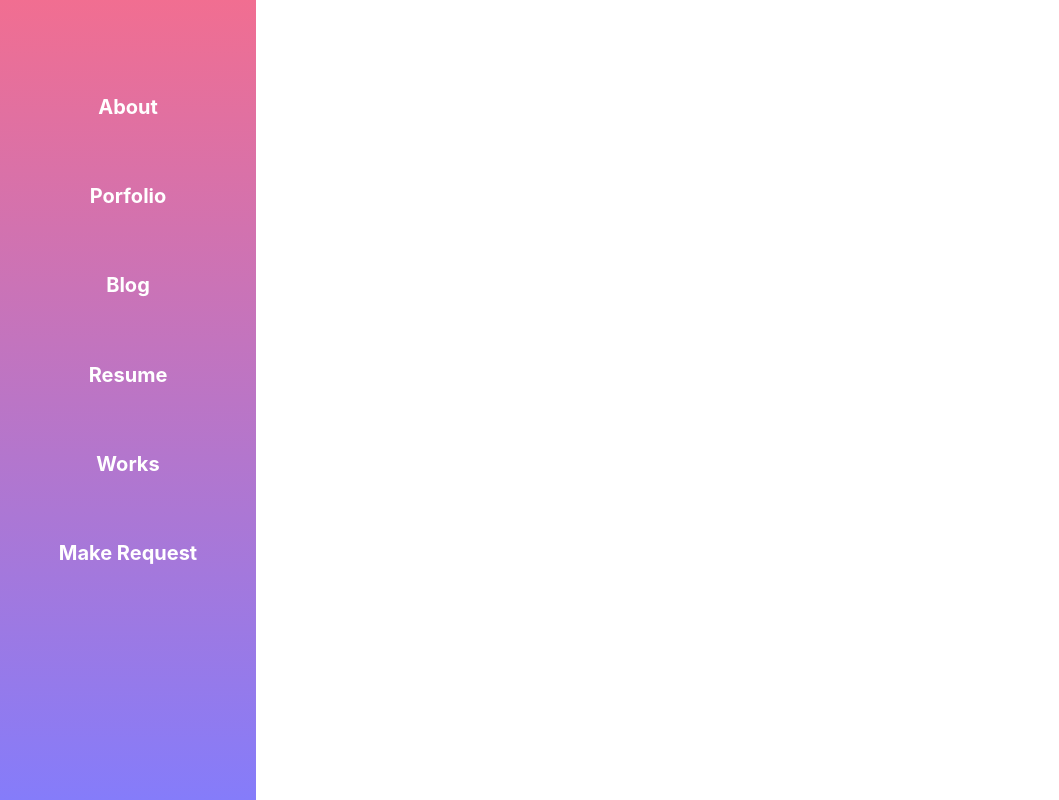
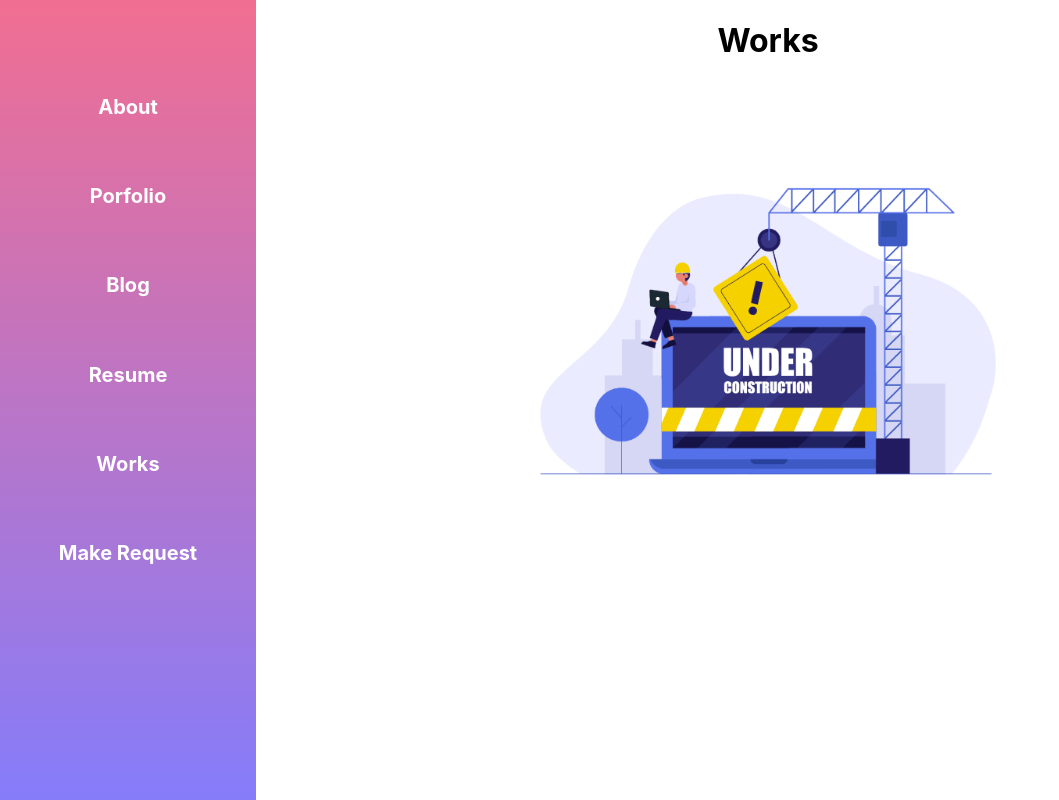
Before and after one commit to da-nazy/resume, a React (Create React App) app: page /works in a window 1280 px wide. Shown: the whole page, without its empty margins (0-1059 px from the left). Built offline with nearby package versions, Linux system fonts and the light colour scheme.

Commit message:
recent update

```diff
--- a/src/App.js
+++ b/src/App.js
@@ -1,7 +1,12 @@
 import './App.css';
 import Sidebar from './Component/Sidebar';
 import Main from './Component/Main';
+import Portfolio from './Component/Portfolio/Portfolio';
+import Blog from './Component/Blog/Blog';
+import Works from './Component/Works/Works'
 import { BrowserRouter as Router, Route , Routes} from "react-router-dom";
+import Resume from './Component/Resume/Resume';
+import Request from './Component/Request/Request';
 function App() {
 
   return (
@@ -10,7 +15,11 @@ function App() {
       <Sidebar />
       <Routes>
       <Route exact path="/" element={<Main/>}/>
-      <Route exact path="/cv" element={<h1>Under construction </h1>}/>
+      <Route exact path="/portfolio" element={<Portfolio/>}/>
+      <Route exact path="/blog" element={<Blog/>}/>
+      <Route exact path="/resume" element={<Resume/>}/>
+      <Route exact path="/works" element={<Works/>}/>
+      <Route exact path="/request" element={<Request/>}/>
       </Routes>
 
     </div>
--- a/src/Component/Blog/Blog.js
+++ b/src/Component/Blog/Blog.js
@@ -1,5 +1,8 @@
+import { Underconstruction } from "../WorkerComp/Utils"
 export default function Blog(){
-    <>
-    </>
-
+    return(
+        <>
+        <Underconstruction name="Blog"/>
+        </>
+       )
 }
--- a/src/Component/Portfolio/Portfolio.js
+++ b/src/Component/Portfolio/Portfolio.js
@@ -1,4 +1,8 @@
+import { Underconstruction } from "../WorkerComp/Utils"
 export default function Portfolio(){
+   return(
     <>
+    <Underconstruction name="Portfolio"/>
     </>
+   )
 }
--- a/src/Component/Request/Request.js
+++ b/src/Component/Request/Request.js
@@ -1,3 +1,4 @@
+import { Underconstruction } from "../WorkerComp/Utils"
 export default function Request(){
     // make request for any project
     // work school project
@@ -5,6 +6,9 @@ export default function Request(){
     // request description
     // request image
 
-    <>
-    </>
+    return(
+        <>
+        <Underconstruction name="Request"/>
+        </>
+       )
 }
--- a/src/Component/Resume/Resume.js
+++ b/src/Component/Resume/Resume.js
@@ -1,5 +1,8 @@
-
+import { Underconstruction } from "../WorkerComp/Utils"
 export default function Resume(){
-    <>
-    </>
+    return(
+        <>
+        <Underconstruction name="Resume"/>
+        </>
+       )
 }
--- a/src/Component/WorkerComp/Utils.js
+++ b/src/Component/WorkerComp/Utils.js
@@ -1,10 +1,10 @@
 
 import underconst from "../../Asset/Image/underconst.gif";
-export const Underconstruction=(name)=>{
+export const Underconstruction=({name})=>{
 
     return (
         <div>
-            <h1>{name} is Underconstruction</h1>
+            <h1>{name}</h1>
             <img
              src={underconst}
              alt={"Under construction"}
@@ -16,7 +16,7 @@ export const Underconstruction=(name)=>{
 
 const style={
     img:{
-        width:50,
-        height:100,
+        width:500,
+        height:500,
     }
 }
--- a/src/Component/Works/Works.js
+++ b/src/Component/Works/Works.js
@@ -1,4 +1,8 @@
+import { Underconstruction } from "../WorkerComp/Utils"
 export default function Works(){
-    <>
-    </>
+    return(
+        <>
+        <Underconstruction name="Works"/>
+        </>
+       )
 }
```
